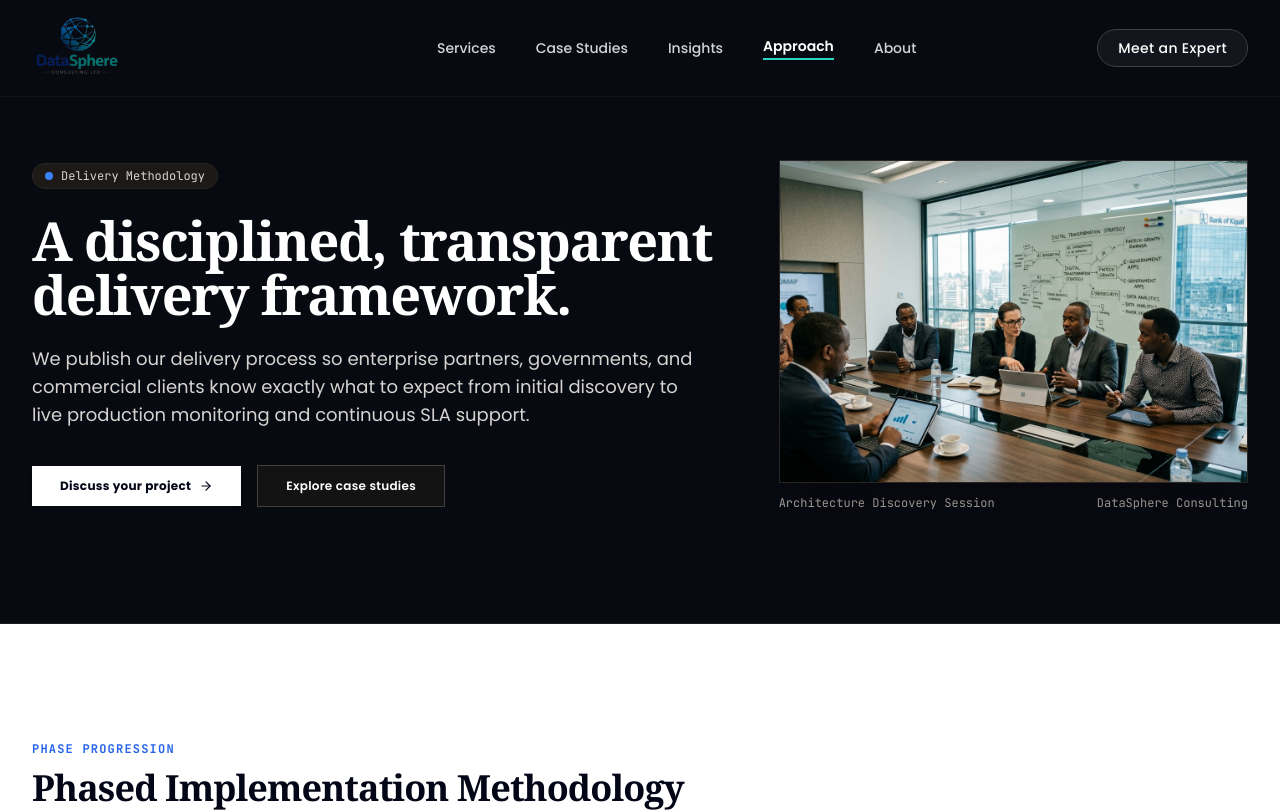
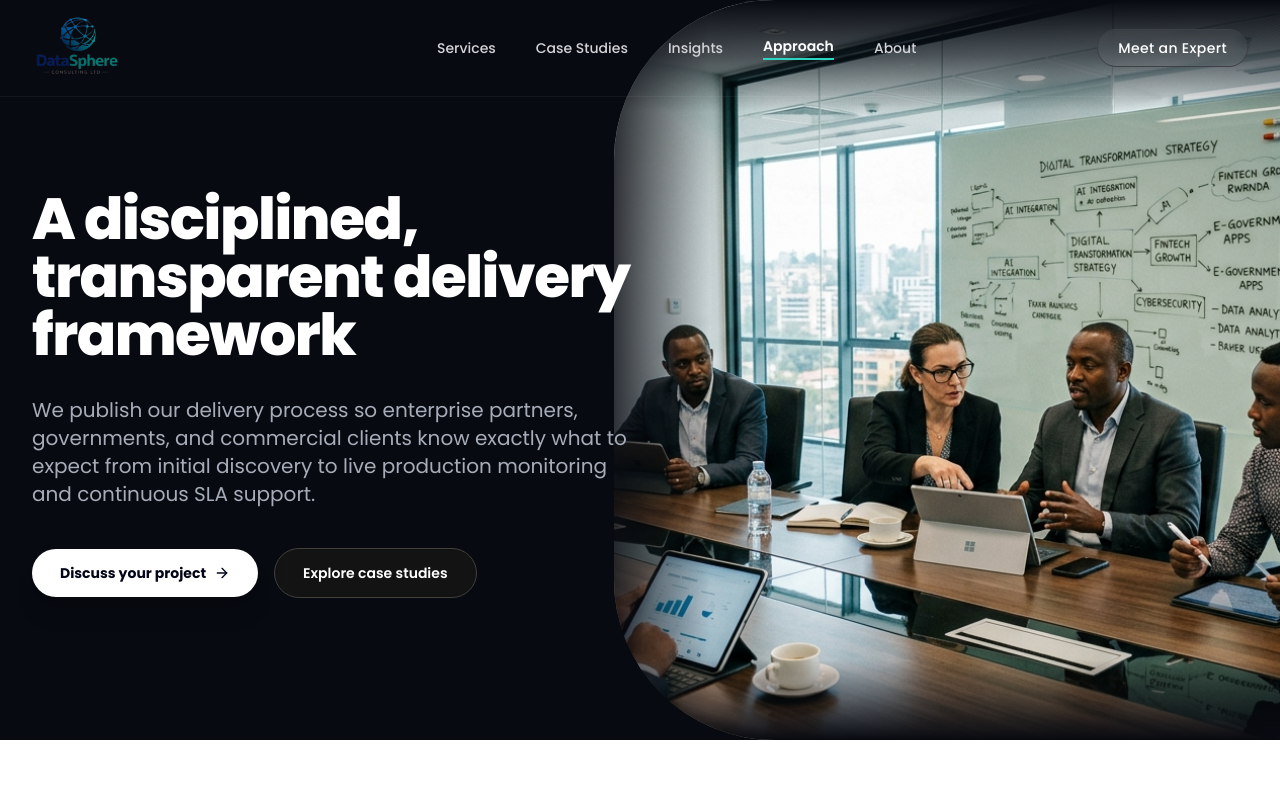
Before and after one commit to rebeccah-arch/Bigwi-house, a Next.js app: page /approach in a window 1280 px wide. Shown: the top 812 px of the page. Built offline with nearby package versions, Linux system fonts and the light colour scheme.

Commit message:
recall the white

```diff
--- a/src/app/about/page.tsx
+++ b/src/app/about/page.tsx
@@ -27,81 +27,83 @@ export default function AboutPage() {
   return (
     <div className="w-full bg-white dark:bg-[#080a11] text-slate-900 dark:text-stone-100 transition-colors duration-300">
 
-      {/* 1. Quantium-Style Split Dark Hero */}
-      <section className="relative w-full bg-[#080a11] text-white pt-32 sm:pt-40 pb-20 sm:pb-28 border-b border-stone-800/60 overflow-hidden">
-        <div className="max-w-[1320px] mx-auto px-4 sm:px-6 lg:px-8">
-          <div className="grid grid-cols-1 lg:grid-cols-12 gap-12 lg:gap-16 items-center">
+      {/* 1. Full-Height Curved Split Dark Hero (Matching HeroSection.tsx) */}
+      <section className="relative z-10 w-full min-h-[680px] lg:min-h-[780px] bg-[#080a11] text-white overflow-hidden flex items-center">
 
-            {/* Left Column: Bold Editorial Headline & Positioning */}
+        {/* Right Column: Full-Height Curved Split Image (Matching HeroSection) */}
+        <div className="absolute right-0 top-0 bottom-0 w-full lg:w-[48%] xl:w-[52%] h-full z-0 pointer-events-none">
+          <div className="relative w-full h-full overflow-hidden lg:rounded-l-[100px] xl:rounded-l-[160px]">
+            <Image
+              src="/images/hero-team.jpg"
+              alt="DataSphere Technical Group in Kigali"
+              fill
+              priority
+              className="object-cover object-center scale-105"
+            />
+            {/* Subtle gradient overlay on left, top and bottom for seamless blend with header and dark background */}
+            <div className="absolute inset-0 bg-gradient-to-r from-[#080a11] via-[#080a11]/40 to-transparent lg:hidden" />
+            <div className="hidden lg:block absolute inset-y-0 left-0 w-24 bg-gradient-to-r from-[#080a11]/80 to-transparent" />
+            <div className="absolute inset-x-0 top-0 h-28 bg-gradient-to-b from-[#080a11] via-[#080a11]/60 to-transparent z-10" />
+            <div className="absolute inset-x-0 bottom-0 h-20 bg-gradient-to-t from-[#080a11] to-transparent" />
+          </div>
+        </div>
+
+        {/* Main Container Content */}
+        <div className="relative z-10 w-full max-w-[1360px] mx-auto px-4 sm:px-6 lg:px-8 pt-32 sm:pt-40 pb-20 sm:pb-28">
+          <div className="max-w-full lg:max-w-[54%] xl:max-w-[50%] space-y-6 sm:space-y-8">
+
+            {/* Eyebrow Badge */}
+            <motion.div
+              initial={{ opacity: 0, y: 15 }}
+              animate={{ opacity: 1, y: 0 }}
+              transition={{ duration: 0.6, ease: [0.16, 1, 0.3, 1] }}
+              className="inline-flex items-center gap-2 px-3.5 py-1 rounded-full bg-white/5 border border-zinc-800 text-xs font-mono text-zinc-300 backdrop-blur-sm"
+            >
+              <span className="h-2 w-2 rounded-full bg-teal-400" />
+              <span>About DataSphere</span>
+            </motion.div>
+
+            {/* Headline */}
+            <motion.h1
+              initial={{ opacity: 0, y: 20 }}
+              animate={{ opacity: 1, y: 0 }}
+              transition={{ duration: 0.7, delay: 0.05, ease: [0.16, 1, 0.3, 1] }}
+              className="font-sans font-extrabold text-3xl sm:text-5xl md:text-6xl lg:text-[52px] xl:text-[56px] tracking-tight leading-[1.08] text-white"
+            >
+              Enterprise data consulting grounded in measurable business outcomes
+            </motion.h1>
+
+            {/* Subtitle */}
+            <motion.p
+              initial={{ opacity: 0, y: 20 }}
+              animate={{ opacity: 1, y: 0 }}
+              transition={{ duration: 0.7, delay: 0.1, ease: [0.16, 1, 0.3, 1] }}
+              className="text-base sm:text-lg md:text-xl text-[#A6ADB9] leading-relaxed font-normal max-w-2xl"
+            >
+              <strong className="text-white font-semibold">DataSphere Consulting Ltd</strong> is an independent data advisory and technology firm operating from Kigali. Through our dedicated delivery unit, <strong className="text-white font-semibold">BIGWI HOUSE</strong>, we architect high-throughput lakehouses, predictive modeling engines, executive decision portals, and mission-critical enterprise systems.
+            </motion.p>
+
+            {/* Action Buttons */}
             <motion.div
               initial={{ opacity: 0, y: 20 }}
               animate={{ opacity: 1, y: 0 }}
-              transition={{ duration: 0.7, ease: [0.16, 1, 0.3, 1] }}
-              className="lg:col-span-7 space-y-6"
+              transition={{ duration: 0.7, delay: 0.15, ease: [0.16, 1, 0.3, 1] }}
+              className="flex flex-wrap items-center gap-4 pt-2"
             >
-
-              <h1 className="font-serif text-3xl sm:text-5xl lg:text-[56px] font-bold tracking-tight text-white leading-[1.12]">
-                Enterprise data consulting grounded in measurable business outcomes.
-              </h1>
-
-              <p className="text-base sm:text-lg text-stone-300 leading-relaxed font-normal max-w-2xl">
-                <strong className="text-white font-semibold">DataSphere Consulting Ltd</strong> is an independent data advisory and technology firm operating from Kigali. Through our dedicated delivery unit, <strong className="text-white font-semibold">BIGWI HOUSE</strong>, we architect high-throughput lakehouses, predictive modeling engines, executive decision portals, and mission-critical enterprise systems.
-              </p>
-
-              <div className="flex flex-wrap items-center gap-4 pt-3">
               <Link
                 href="/contact"
-                  className="inline-flex items-center justify-center gap-2 bg-white hover:bg-stone-200 text-slate-950 font-bold px-7 py-3 text-xs tracking-wide shadow-md transition-colors"
+                className="inline-flex items-center justify-center gap-2 rounded-full bg-white px-7 py-3.5 text-xs sm:text-sm font-bold text-slate-950 shadow-xl transition-all duration-300 hover:bg-stone-200"
               >
                 <span>Discuss your architecture</span>
-                  <ArrowRight className="h-3.5 w-3.5" />
+                <ArrowRight className="h-4 w-4" />
               </Link>
 
               <Link
                 href="/services"
-                  className="inline-flex items-center justify-center gap-2 border border-stone-700 hover:border-stone-500 bg-stone-900/60 text-white font-semibold px-7 py-3 text-xs tracking-wide transition-colors"
+                className="inline-flex items-center justify-center rounded-full border border-stone-700 bg-stone-900/60 backdrop-blur-sm px-7 py-3.5 text-xs sm:text-sm font-semibold text-white transition-all duration-300 hover:border-white hover:bg-white/10"
               >
                 <span>View 4 core practices</span>
               </Link>
-              </div>
-
-              {/* Metrics Highlights Bar */}
-              <div className="grid grid-cols-3 gap-6 pt-8 border-t border-stone-800/80">
-                <div>
-                  <div className="font-serif text-2xl sm:text-3xl font-bold text-white">100%</div>
-                  <div className="text-xs text-stone-400 mt-1">Client IP Ownership</div>
-                </div>
-                <div>
-                  <div className="font-serif text-2xl sm:text-3xl font-bold text-white">4 Pillars</div>
-                  <div className="text-xs text-stone-400 mt-1">Engineering to Advisory</div>
-                </div>
-                <div>
-                  <div className="font-serif text-2xl sm:text-3xl font-bold text-white">Sub-Second</div>
-                  <div className="text-xs text-stone-400 mt-1">Query SLA Target</div>
-                </div>
-              </div>
-            </motion.div>
-
-            {/* Right Column: Grounded Real-World Team Photography */}
-            <motion.div
-              initial={{ opacity: 0, scale: 0.96 }}
-              animate={{ opacity: 1, scale: 1 }}
-              transition={{ duration: 0.8, delay: 0.15, ease: [0.16, 1, 0.3, 1] }}
-              className="lg:col-span-5 relative"
-            >
-              <div className="relative aspect-[4/3] sm:aspect-[16/11] w-full overflow-hidden border border-stone-800 bg-stone-900 shadow-2xl">
-                <Image
-                  src="/images/hero-team.jpg"
-                  alt="DataSphere Consulting Team in Kigali"
-                  fill
-                  priority
-                  className="object-cover object-center"
-                />
-              </div>
-              <div className="mt-3 text-xs text-stone-400 font-mono flex items-center justify-between">
-                <span>DataSphere Technical Group</span>
-                <span>Kigali HQ</span>
-              </div>
             </motion.div>
 
           </div>
--- a/src/app/approach/page.tsx
+++ b/src/app/approach/page.tsx
@@ -7,9 +7,7 @@ import { motion } from 'framer-motion'
 import {
   ArrowRight,
   CheckCircle2,
-  Compass,
   Server,
-  Layers,
   ShieldCheck,
   Cpu,
   BarChart3
@@ -20,69 +18,72 @@ export default function ApproachPage() {
   return (
     <div className="w-full bg-white dark:bg-[#080a11] text-slate-900 dark:text-stone-100 transition-colors duration-300">
 
-      {/* 1. Header Banner (Quantium Style Dark Hero) */}
-      <section className="relative w-full bg-[#080a11] text-white pt-32 sm:pt-40 pb-20 sm:pb-28 border-b border-stone-800/60">
-        <div className="max-w-[1320px] mx-auto px-4 sm:px-6 lg:px-8">
-          <div className="grid grid-cols-1 lg:grid-cols-12 gap-12 lg:gap-16 items-center">
+      {/* 1. Full-Height Curved Split Dark Hero (Matching HeroSection.tsx) */}
+      <section className="relative z-10 w-full min-h-[640px] lg:min-h-[740px] bg-[#080a11] text-white overflow-hidden flex items-center">
 
-            {/* Left Column: Headline */}
+        {/* Right Column: Full-Height Curved Split Image (Matching HeroSection) */}
+        <div className="absolute right-0 top-0 bottom-0 w-full lg:w-[48%] xl:w-[52%] h-full z-0 pointer-events-none">
+          <div className="relative w-full h-full overflow-hidden lg:rounded-l-[100px] xl:rounded-l-[160px]">
+            <Image
+              src="/images/executive-strategy.jpg"
+              alt="DataSphere Architecture Delivery Session"
+              fill
+              priority
+              className="object-cover object-center scale-105"
+            />
+            {/* Subtle gradient overlay on left, top and bottom for seamless blend with header and dark background */}
+            <div className="absolute inset-0 bg-gradient-to-r from-[#080a11] via-[#080a11]/40 to-transparent lg:hidden" />
+            <div className="hidden lg:block absolute inset-y-0 left-0 w-24 bg-gradient-to-r from-[#080a11]/80 to-transparent" />
+            <div className="absolute inset-x-0 top-0 h-28 bg-gradient-to-b from-[#080a11] via-[#080a11]/60 to-transparent z-10" />
+            <div className="absolute inset-x-0 bottom-0 h-20 bg-gradient-to-t from-[#080a11] to-transparent" />
+
+          </div>
+        </div>
+
+        {/* Main Container Content */}
+        <div className="relative z-10 w-full max-w-[1360px] mx-auto px-4 sm:px-6 lg:px-8 pt-32 sm:pt-40 pb-20 sm:pb-28">
+          <div className="max-w-full lg:max-w-[54%] xl:max-w-[50%] space-y-6 sm:space-y-8">
+            {/* Headline */}
+            <motion.h1
+              initial={{ opacity: 0, y: 20 }}
+              animate={{ opacity: 1, y: 0 }}
+              transition={{ duration: 0.7, delay: 0.05, ease: [0.16, 1, 0.3, 1] }}
+              className="font-sans font-extrabold text-3xl sm:text-5xl md:text-6xl lg:text-[54px] xl:text-[58px] tracking-tight leading-[1.08] text-white"
+            >
+              A disciplined, transparent delivery framework
+            </motion.h1>
+
+            {/* Subtitle */}
+            <motion.p
+              initial={{ opacity: 0, y: 20 }}
+              animate={{ opacity: 1, y: 0 }}
+              transition={{ duration: 0.7, delay: 0.1, ease: [0.16, 1, 0.3, 1] }}
+              className="text-base sm:text-lg md:text-xl text-[#A6ADB9] leading-relaxed font-normal max-w-2xl"
+            >
+              We publish our delivery process so enterprise partners, governments, and commercial clients know exactly what to expect from initial discovery to live production monitoring and continuous SLA support.
+            </motion.p>
+
+            {/* Action Buttons */}
             <motion.div
               initial={{ opacity: 0, y: 20 }}
               animate={{ opacity: 1, y: 0 }}
-              transition={{ duration: 0.7, ease: [0.16, 1, 0.3, 1] }}
-              className="lg:col-span-7 space-y-6"
+              transition={{ duration: 0.7, delay: 0.15, ease: [0.16, 1, 0.3, 1] }}
+              className="flex flex-wrap items-center gap-4 pt-2"
             >
-              <div className="inline-flex items-center gap-2 px-3 py-1 rounded-full bg-stone-900 border border-stone-800 text-xs font-mono text-stone-300">
-                <span className="h-2 w-2 rounded-full bg-blue-500" />
-                <span>Delivery Methodology</span>
-              </div>
+              <Link
+                href="/contact"
+                className="inline-flex items-center justify-center gap-2 rounded-full bg-white px-7 py-3.5 text-xs sm:text-sm font-bold text-slate-950 shadow-xl transition-all duration-300 hover:bg-stone-200"
+              >
+                <span>Discuss your project</span>
+                <ArrowRight className="h-4 w-4" />
+              </Link>
 
-              <h1 className="font-serif text-3xl sm:text-5xl lg:text-[54px] font-bold tracking-tight text-white leading-[1.15]">
-                A disciplined, transparent delivery framework.
-              </h1>
-
-              <p className="text-base sm:text-lg text-stone-300 leading-relaxed font-normal max-w-2xl">
-                We publish our delivery process so enterprise partners, governments, and commercial clients know exactly what to expect from initial discovery to live production monitoring and continuous SLA support.
-              </p>
-
-              <div className="flex flex-wrap items-center gap-4 pt-3">
-                <Link
-                  href="/contact"
-                  className="inline-flex items-center justify-center gap-2 bg-white hover:bg-stone-200 text-slate-950 font-bold px-7 py-3 text-xs tracking-wide shadow-md transition-colors"
-                >
-                  <span>Discuss your project</span>
-                  <ArrowRight className="h-3.5 w-3.5" />
-                </Link>
-
-                <Link
-                  href="/work"
-                  className="inline-flex items-center justify-center gap-2 border border-stone-700 hover:border-stone-500 bg-stone-900/60 text-white font-semibold px-7 py-3 text-xs tracking-wide transition-colors"
-                >
-                  <span>Explore case studies</span>
-                </Link>
-              </div>
-            </motion.div>
-
-            {/* Right Column: Grounded Strategy Photography */}
-            <motion.div
-              initial={{ opacity: 0, scale: 0.96 }}
-              animate={{ opacity: 1, scale: 1 }}
-              transition={{ duration: 0.8, delay: 0.15, ease: [0.16, 1, 0.3, 1] }}
-              className="lg:col-span-5 relative"
-            >
-              <div className="relative aspect-[4/3] sm:aspect-[16/11] w-full overflow-hidden border border-stone-800 bg-stone-900 shadow-2xl">
-                <Image
-                  src="/images/executive-strategy.jpg"
-                  alt="DataSphere Architecture Delivery Session"
-                  fill
-                  priority
-                  className="object-cover object-center"
-                />
-              </div>
-              <div className="mt-3 text-xs text-stone-400 font-mono flex items-center justify-between">
-                <span>Architecture Discovery Session</span>
-                <span>DataSphere Consulting</span>
-              </div>
+              <Link
+                href="/work"
+                className="inline-flex items-center justify-center rounded-full border border-stone-700 bg-stone-900/60 backdrop-blur-sm px-7 py-3.5 text-xs sm:text-sm font-semibold text-white transition-all duration-300 hover:border-white hover:bg-white/10"
+              >
+                <span>Explore case studies</span>
+              </Link>
             </motion.div>
 
           </div>
@@ -284,10 +285,10 @@ export default function ApproachPage() {
           <div className="pt-3">
             <Link
               href="/contact"
-              className="inline-flex items-center justify-center gap-2 bg-white hover:bg-stone-200 text-slate-950 font-bold px-8 py-3.5 text-xs tracking-wide shadow-md transition-colors"
+              className="inline-flex items-center justify-center gap-2 rounded-full bg-white hover:bg-stone-200 text-slate-950 font-bold px-8 py-3.5 text-xs sm:text-sm tracking-wide shadow-md transition-all duration-300"
             >
               <span>Start a conversation</span>
-              <ArrowRight className="h-3.5 w-3.5" />
+              <ArrowRight className="h-4 w-4" />
             </Link>
           </div>
         </div>
--- a/src/components/Footer.tsx
+++ b/src/components/Footer.tsx
@@ -22,7 +22,7 @@ export default function Footer() {
   }
 
   return (
-    <footer className="relative mt-16 sm:mt-24 overflow-hidden rounded-none border-t border-zinc-800/80 bg-[#070707] text-white shadow-2xl">
+    <footer className="relative mt-0 overflow-hidden rounded-none border-t border-zinc-800/80 bg-[#070707] text-white shadow-2xl">
       {/* Main Content Section - Centered */}
       <div className="relative z-10 mx-auto max-w-[1400px] px-6 sm:px-8 lg:px-12 pt-20 sm:pt-24 lg:pt-28 pb-16 sm:pb-20">
         <div className="grid grid-cols-1 gap-12 md:grid-cols-2 lg:grid-cols-12 lg:gap-10 items-start">
```
Lines whose indentation alone changed are shown as unchanged.
